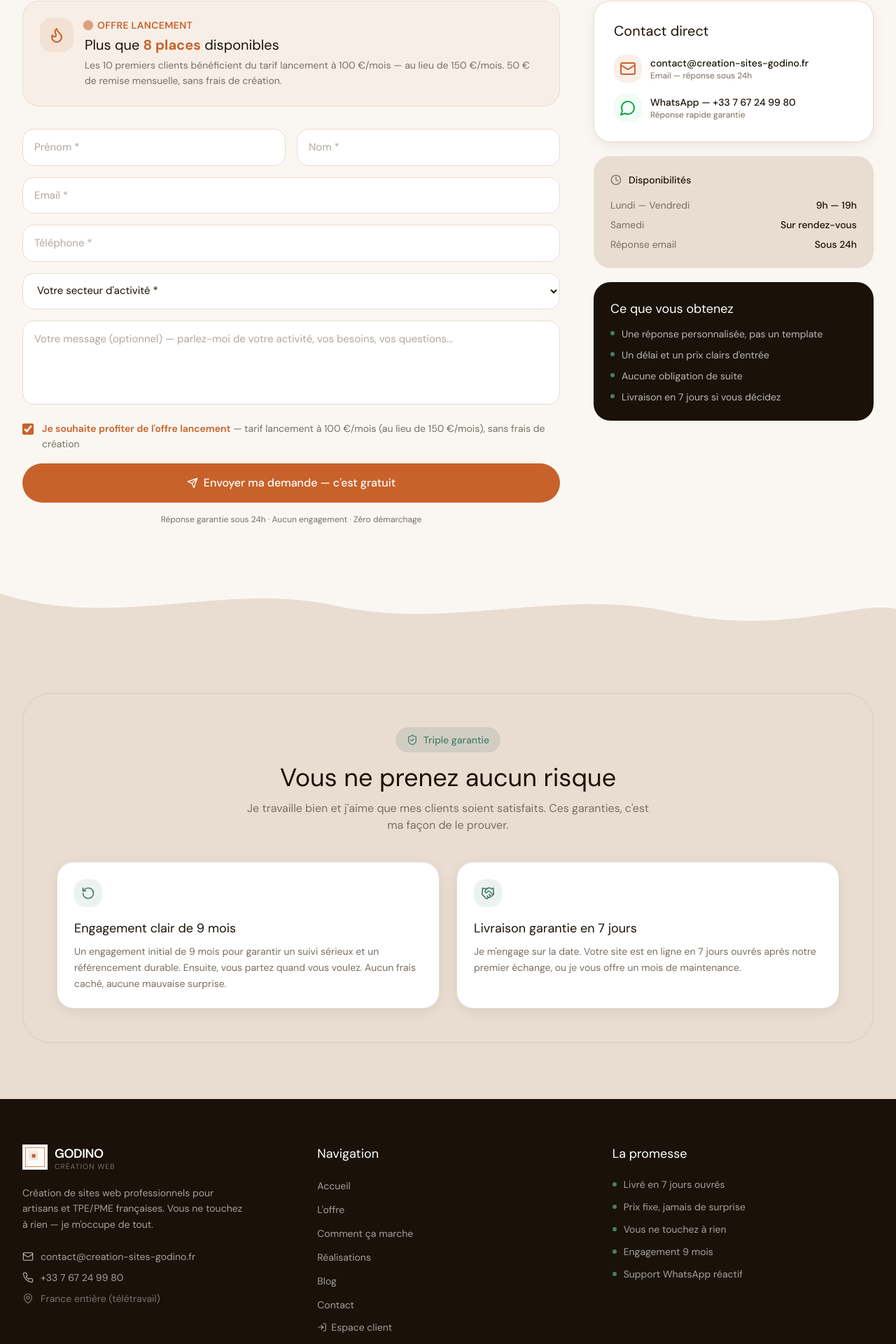
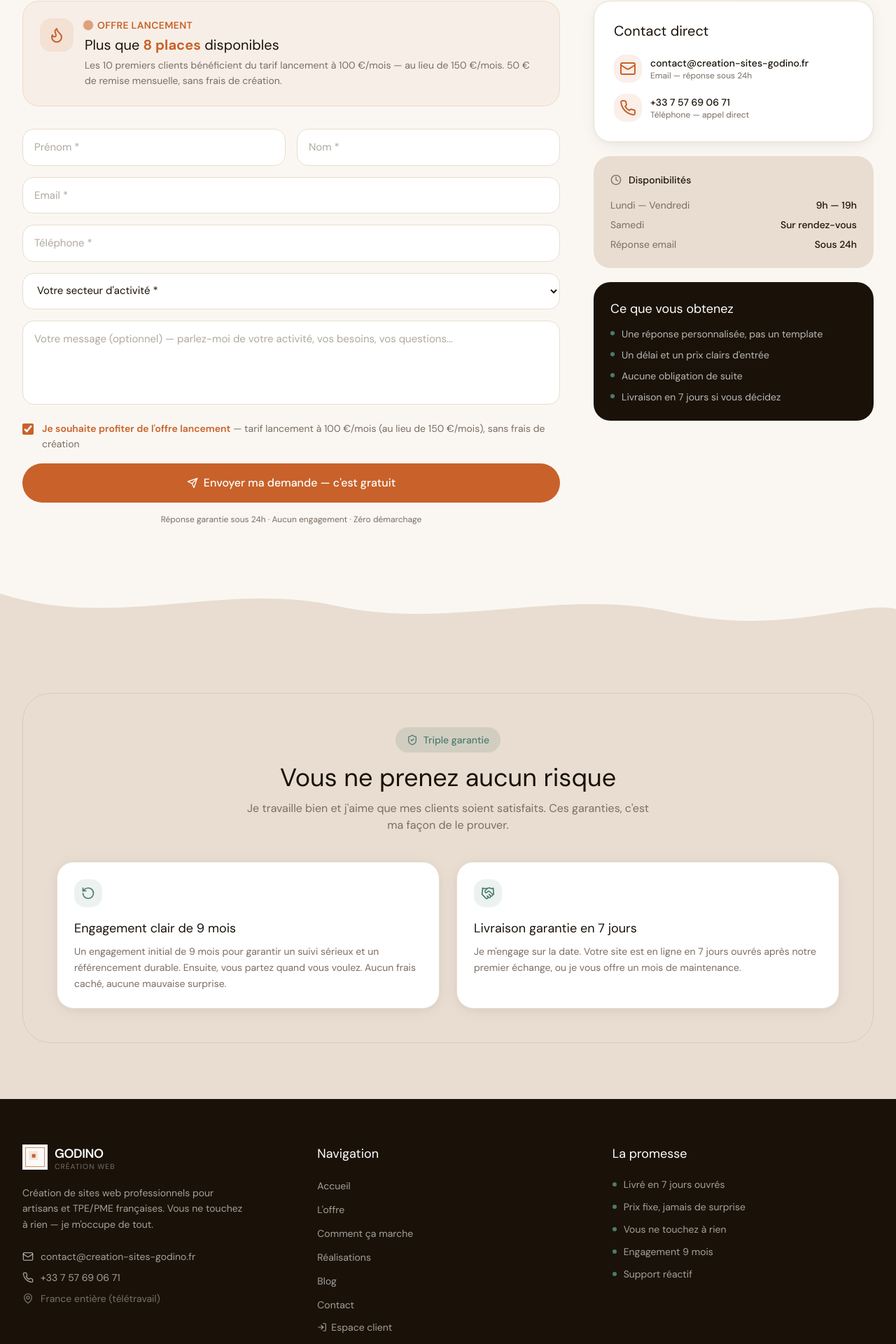
Before and after one commit to PierreG-dev/creation-sites-godino, a Next.js app: page /contact in a window 1280 px wide. Shown: the part 426-2346 px from the top of the page at 70% size. Built offline with nearby package versions, Linux system fonts and the light colour scheme; a web font is replaced by a local one.

Commit message:
update phone number and remove WhatsApp mentions

```diff
--- a/src/app/api/contact/route.ts
+++ b/src/app/api/contact/route.ts
@@ -75,7 +75,7 @@ async function sendEmail(data: {
           <tr><td style="padding:8px 0;color:#7A6E63;font-size:14px;width:120px">Prénom</td><td style="padding:8px 0;font-weight:500">${data.prenom}</td></tr>
           <tr><td style="padding:8px 0;color:#7A6E63;font-size:14px">Nom</td><td style="padding:8px 0;font-weight:500">${data.nom}</td></tr>
           <tr><td style="padding:8px 0;color:#7A6E63;font-size:14px">Email</td><td style="padding:8px 0"><a href="mailto:${data.email}">${data.email}</a></td></tr>
-          <tr><td style="padding:8px 0;color:#7A6E63;font-size:14px">WhatsApp</td><td style="padding:8px 0"><a href="https://wa.me/${data.telephone.replace(/\D/g, '')}">${data.telephone}</a></td></tr>
+          <tr><td style="padding:8px 0;color:#7A6E63;font-size:14px">Téléphone</td><td style="padding:8px 0"><a href="tel:${data.telephone.replace(/\s/g, '')}">${data.telephone}</a></td></tr>
           <tr><td style="padding:8px 0;color:#7A6E63;font-size:14px">Secteur</td><td style="padding:8px 0">${data.secteur}</td></tr>
           ${data.message ? `<tr><td style="padding:8px 0;color:#7A6E63;font-size:14px;vertical-align:top">Message</td><td style="padding:8px 0">${data.message}</td></tr>` : ''}
         </table>
--- a/src/app/comment-ca-marche/page.tsx
+++ b/src/app/comment-ca-marche/page.tsx
@@ -19,8 +19,8 @@ const steps = [
   {
     icon: MessageCircle,
     title: 'On se parle 15 minutes',
-    desc: "Un appel téléphonique ou un échange WhatsApp — comme vous préférez. Vous m'expliquez votre activité, vos clients, ce que vous aimeriez mettre en avant. Je pose quelques questions. Pas de jargon technique, pas de présentation PowerPoint. Juste une conversation naturelle. Vous n'avez rien à préparer.",
-    detail: 'Appel ou WhatsApp · 15 min · Aucune préparation nécessaire',
+    desc: "Un appel téléphonique — simple et direct. Vous m'expliquez votre activité, vos clients, ce que vous aimeriez mettre en avant. Je pose quelques questions. Pas de jargon technique, pas de présentation PowerPoint. Juste une conversation naturelle. Vous n'avez rien à préparer.",
+    detail: 'Appel · 15 min · Aucune préparation nécessaire',
   },
   {
     icon: Palette,
@@ -44,7 +44,7 @@ const steps = [
     icon: Heart,
     title: "Je reste là",
     desc: "La relation ne s'arrête pas à la livraison. Chaque mois, je maintiens votre site, assure sa sécurité, met à jour le référencement Google, et gère les éventuels problèmes techniques. Vous voulez changer du texte, ajouter une photo, modifier vos horaires ? Vous m'envoyez un message, je m'en charge. Réponse sous 24h, toujours.",
-    detail: 'Support WhatsApp + email · Modifications incluses · SEO suivi mensuel',
+    detail: 'Support email · Modifications incluses · SEO suivi mensuel',
   },
 ]
 
--- a/src/app/contact/page.tsx
+++ b/src/app/contact/page.tsx
@@ -1,5 +1,5 @@
 import type { Metadata } from 'next'
-import { Mail, Clock, MessageCircle } from 'lucide-react'
+import { Mail, Clock, Phone } from 'lucide-react'
 import { SectionWrapper } from '@/components/SectionWrapper'
 import { GarantieBlock } from '@/components/GarantieBlock'
 import { BadgeUrgence } from '@/components/BadgeUrgence'
@@ -81,19 +81,17 @@ export default function ContactPage() {
                     </a>
 
                     <a
-                      href="https://wa.me/33767249980"
-                      target="_blank"
-                      rel="noopener noreferrer"
+                      href="tel:+33757690671"
                       className="flex items-center gap-3 group"
                     >
-                      <div className="w-10 h-10 rounded-2xl bg-green-50 flex items-center justify-center flex-shrink-0 group-hover:bg-green-100 transition-colors">
-                        <MessageCircle className="w-4.5 h-4.5 text-green-600" />
+                      <div className="w-10 h-10 rounded-2xl bg-accent/10 flex items-center justify-center flex-shrink-0 group-hover:bg-accent/20 transition-colors">
+                        <Phone className="w-4.5 h-4.5 text-accent" />
                       </div>
                       <div>
-                        <div className="text-warmDark font-medium text-sm group-hover:text-green-600 transition-colors">
-                          WhatsApp — +33 7 67 24 99 80
+                        <div className="text-warmDark font-medium text-sm group-hover:text-accent transition-colors">
+                          +33 7 57 69 06 71
                         </div>
-                        <div className="text-textMuted text-xs">Réponse rapide garantie</div>
+                        <div className="text-textMuted text-xs">Téléphone — appel direct</div>
                       </div>
                     </a>
                   </div>
--- a/src/app/layout.tsx
+++ b/src/app/layout.tsx
@@ -114,7 +114,7 @@ export default function RootLayout({
               description:
                 'Création de sites web professionnels pour artisans et TPE françaises. Livré en 7 jours.',
               url: SITE_URL,
-              telephone: '+33767249980',
+              telephone: '+33757690671',
               email: 'contact@creation-sites-godino.fr',
               // TODO: Compléter les champs JSON-LD ci-dessous
               address: {
--- a/src/app/mentions-legales/page.tsx
+++ b/src/app/mentions-legales/page.tsx
@@ -49,7 +49,7 @@ export default function MentionsLegalesPage() {
                   <p><strong>Numéro TVA intracommunautaire :</strong> {legal.tva || TBD}</p>
                   <p><strong>Adresse :</strong> {legal.adresse || TBD}</p>
                   <p><strong>Email :</strong> contact@creation-sites-godino.fr</p>
-                  <p><strong>Téléphone :</strong> +33 7 67 24 99 80</p>
+                  <p><strong>Téléphone :</strong> +33 7 57 69 06 71</p>
                 </div>
               </section>
 
--- a/src/app/offre/page.tsx
+++ b/src/app/offre/page.tsx
@@ -74,7 +74,7 @@ const comparatif = [
   },
   {
     critere: 'Support réactif',
-    godino: 'WhatsApp + email, 24h',
+    godino: 'Téléphone + email, 24h',
     agence: 'Ticket, 3 — 10 jours',
     diy: 'Forums internet',
     godinoOk: true,
--- a/src/app/page.tsx
+++ b/src/app/page.tsx
@@ -63,7 +63,7 @@ const painPoints = [
 const steps = [
   {
     title: "On se parle 15 minutes",
-    desc: "Un appel ou un échange WhatsApp. Vous m'expliquez votre activité, vos clients, ce que vous voulez mettre en avant. Je pose quelques questions. C'est tout.",
+    desc: "Un appel téléphonique. Vous m'expliquez votre activité, vos clients, ce que vous voulez mettre en avant. Je pose quelques questions. C'est tout.",
   },
   {
     title: "Je crée votre site",
@@ -251,7 +251,7 @@ export default function HomePage() {
                   "Hébergement inclus",
                   "SEO Google inclus",
                   "Modifications incluses",
-                  "Support WhatsApp",
+                  "Support réactif",
                 ].map((item) => (
                   <div
                     key={item}
--- a/src/components/Footer.tsx
+++ b/src/components/Footer.tsx
@@ -55,11 +55,11 @@ export function Footer() {
                 contact@creation-sites-godino.fr
               </a>
               <a
-                href="tel:+33767249980"
+                href="tel:+33757690671"
                 className="flex items-center gap-2.5 text-white/60 hover:text-white text-sm transition-colors"
               >
                 <Phone className="w-4 h-4 flex-shrink-0" />
-                +33 7 67 24 99 80
+                +33 7 57 69 06 71
               </a>
               <div className="flex items-center gap-2.5 text-white/40 text-sm">
                 <MapPin className="w-4 h-4 flex-shrink-0" />
@@ -124,7 +124,7 @@ export function Footer() {
                 'Prix fixe, jamais de surprise',
                 'Vous ne touchez à rien',
                 'Engagement 9 mois',
-                'Support WhatsApp réactif',
+                'Support réactif',
               ].map((item) => (
                 <li key={item} className="flex items-center gap-2.5 text-white/60 text-sm">
                   <div className="w-1.5 h-1.5 rounded-full bg-accent2 flex-shrink-0" />
--- a/src/components/OffreCard.tsx
+++ b/src/components/OffreCard.tsx
@@ -19,7 +19,7 @@ const features = [
   { icon: Database, text: 'Sauvegardes automatiques quotidiennes', highlight: false },
   { icon: Lock, text: 'Certificat SSL + sécurité assurée en permanence', highlight: false },
   { icon: TrendingUp, text: 'Référencement Google (SEO on-page) inclus et maintenu', highlight: true },
-  { icon: MessageCircle, text: 'Support email & WhatsApp — réponse sous 24h', highlight: true },
+  { icon: MessageCircle, text: 'Support email — réponse sous 24h', highlight: true },
   { icon: RefreshCw, text: 'Mises à jour techniques invisibles pour vous', highlight: false },
 ]
 
```
Also changed, not shown: public/llms.txt.
